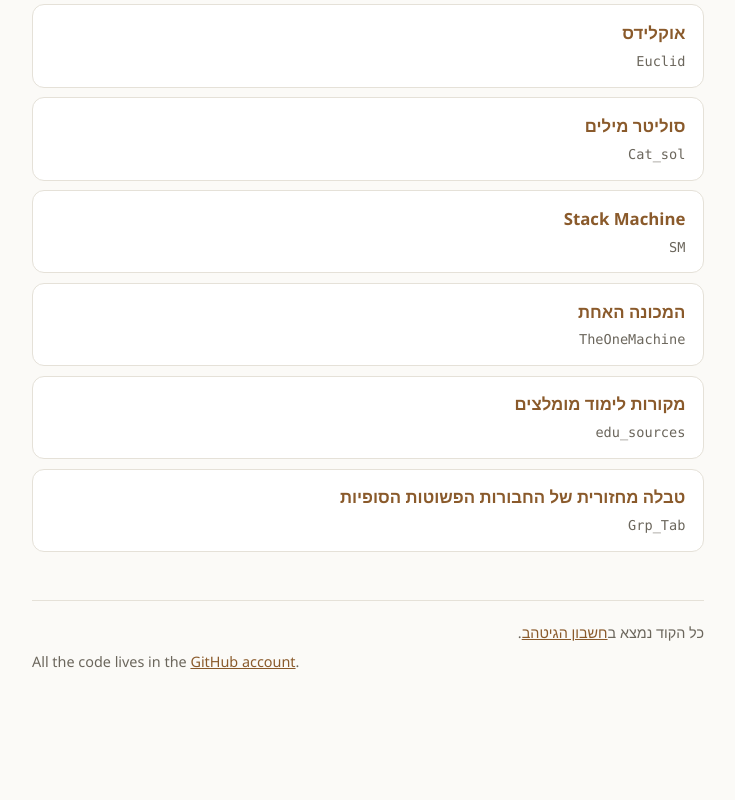
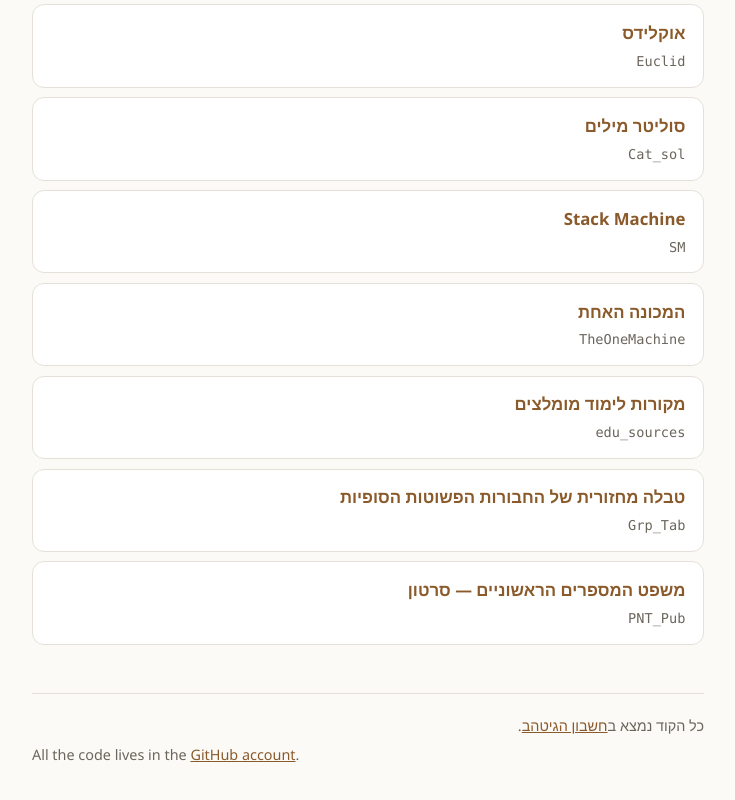
Before and after one commit to Rami5743/Rami5743.github.io, a plain HTML site: page index.html in a window 1280 px wide. Shown: the part 870-1670 px from the top of the page, without its empty margins (272-1007 px from the left). Before the commit the page ends 1613 px from the top, so only its background shows below. Drawn offline with Linux system fonts and the light colour scheme.

Commit message:
Link the video on the Prime Number Theorem (PNT_Pub)
Co-Authored-By: Claude Opus 5.5 <noreply@anthropic.com>
Claude-Session: https://claude.ai/code/session_01DW9uEzdrDF7MgQMQZpgbKD

```diff
--- a/index.html
+++ b/index.html
@@ -153,6 +153,7 @@
     <li><a href="https://rami5743.github.io/TheOneMachine/"><span class="name">המכונה האחת</span><span class="repo">TheOneMachine</span></a></li>
     <li><a href="https://rami5743.github.io/edu_sources/"><span class="name">מקורות לימוד מומלצים</span><span class="repo">edu_sources</span></a></li>
     <li><a href="https://rami5743.github.io/Grp_Tab/"><span class="name">טבלה מחזורית של החבורות הפשוטות הסופיות</span><span class="repo">Grp_Tab</span></a></li>
+    <li><a href="https://rami5743.github.io/PNT_Pub/"><span class="name">משפט המספרים הראשוניים — סרטון</span><span class="repo">PNT_Pub</span></a></li>
   </ul>
 
   <footer>
```
